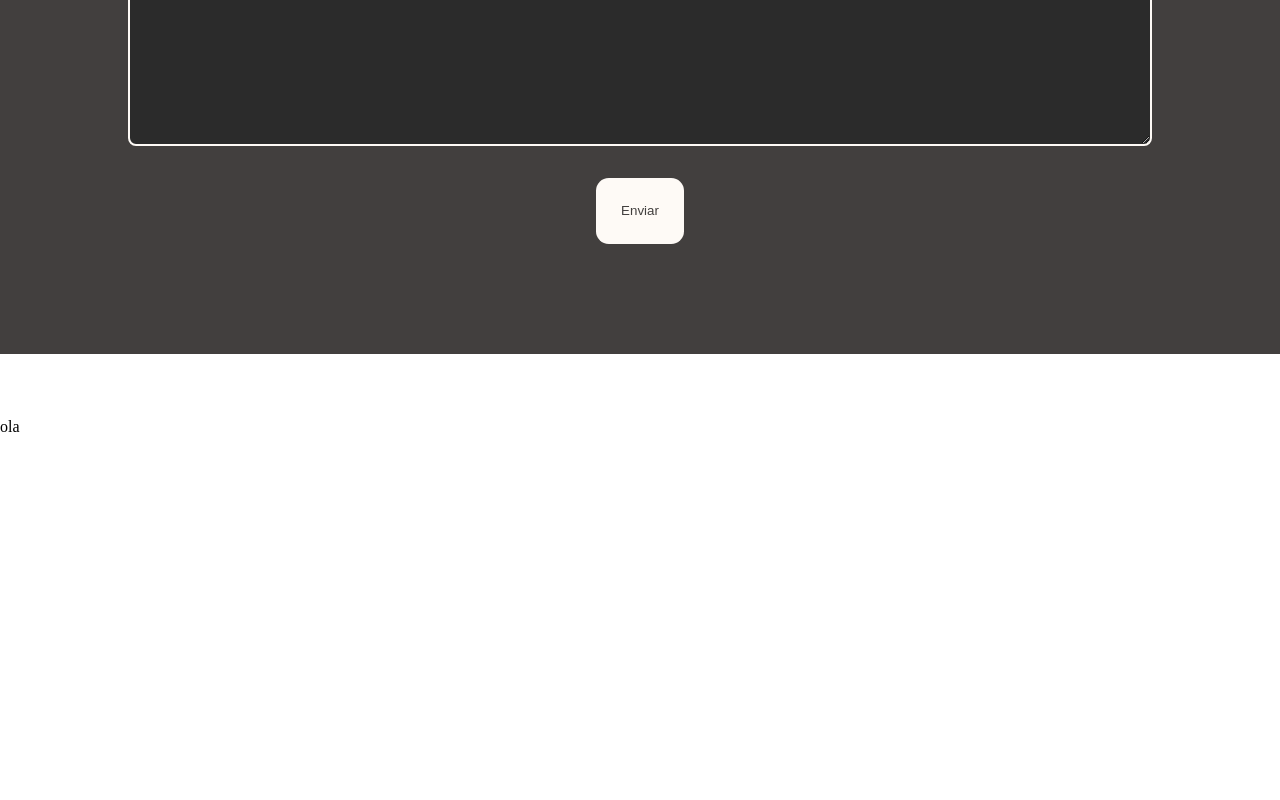
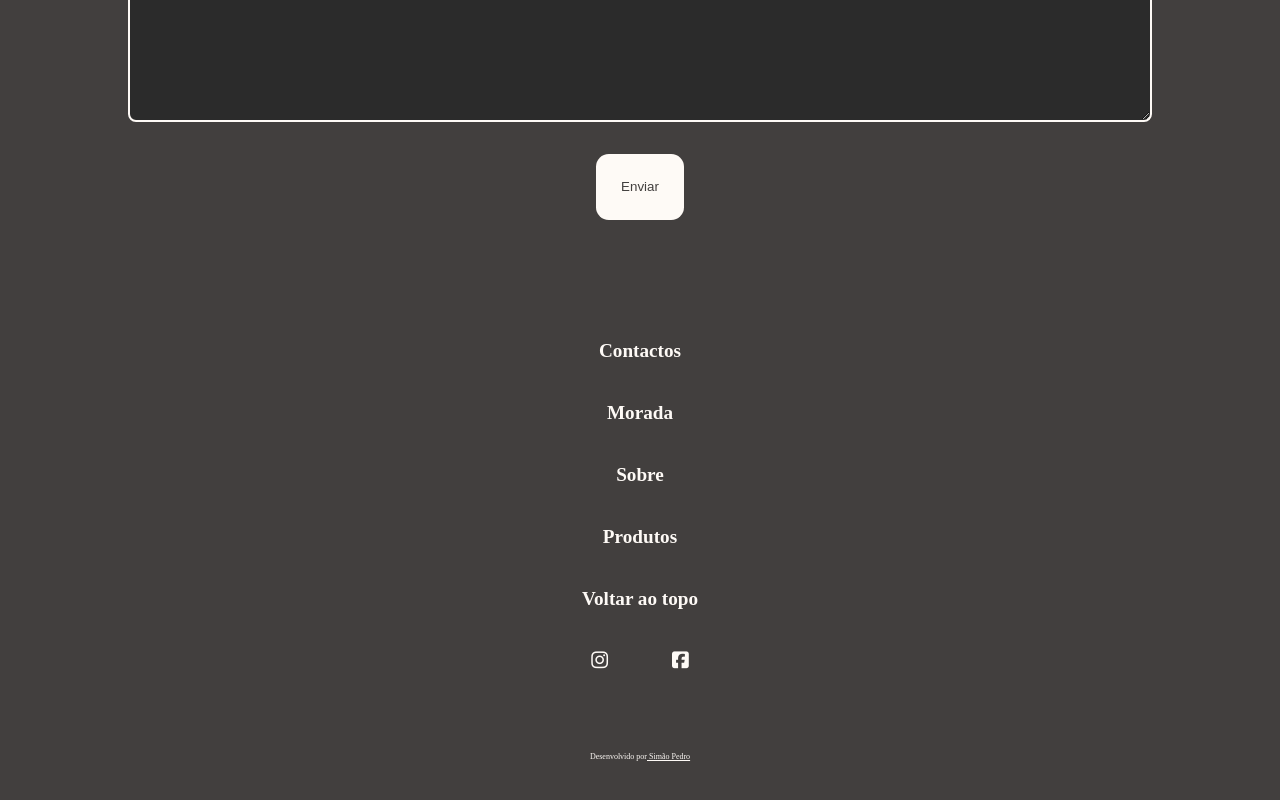
Before and after one commit to simaopedroalves/talho-barreiro, a React (Vite) app: page / in a window 1280 px wide. Shown: the part 6657-7457 px from the top of the page. Before the commit the page ends 7093 px from the top, so only its background shows below. Built offline with nearby package versions, Linux system fonts and the light colour scheme.

Commit message:
working on footer

```diff
--- a/src/About/About.jsx
+++ b/src/About/About.jsx
@@ -3,7 +3,7 @@ import './About.css'
 export function About () {
     return (
         <div className='about'>
-            <h1>Sobre nós</h1>
+            <h1 id='Sobre'>Sobre nós</h1>
 
             <div>
                 <img src="/public/Images/frente-de-loja.jpg" alt="Frente de Loja do Talho Barreiro" className='aboutImage'/>
--- a/src/Contact/Contact.css
+++ b/src/Contact/Contact.css
@@ -2,10 +2,10 @@
     display: grid;
     justify-content: center;
     text-align: center;
-    margin: 4rem auto;
+    margin: 4rem auto 0 auto;
     background-color: var(--gray-one);
     gap: 5lvh;
-    padding: 3lvw;
+    padding: 3lvw 3lvw 0 3lvw;
 }
 
 .contact h1 {
--- a/src/Contact/Contact.jsx
+++ b/src/Contact/Contact.jsx
@@ -4,7 +4,7 @@ import { useState } from 'react';
 export function Contact () {
     return (
         <div className='contact'>
-            <h1>Contactos</h1>
+            <h1 id='Contactos'>Contactos</h1>
 
             <Address props = {{
                 icon: "fa-solid fa-location-dot",
@@ -19,10 +19,10 @@ export function Contact () {
                 paragraphTwo: '917 443 736'
             }}/>
 
-            <Contacts props = {{
+            <Address props = {{
                 icon: "fa-solid fa-envelope",
                 title: 'Email',
-                paragraphOne: 'barreirodesde1986@gmail.com'
+                paragraph: 'barreirodesde1986@gmail.com'
             }}/>
 
             <TalkToUs />
@@ -61,7 +61,6 @@ function TalkToUs () {
     const [name, setName] = useState('');
     const [email, setEmail] = useState('');
     const [message, setMessage] = useState('Olá equipa do Talho Barreiro');
-    const [text, setText] = useState('');
 
     function handleChangeName(e) {
         setName(e.target.value);
@@ -77,9 +76,6 @@ function TalkToUs () {
 
     function submitForm(e) {
         e.preventDefault()
-
-
-
     }
 
     return (
@@ -104,8 +100,6 @@ function TalkToUs () {
 
             <button type='submit' className='submitBtn' onClick={submitForm}>Enviar</button>
 
-
-            <p>{text}</p>
         </form>
     );
 }
--- a/src/EntryImages/EntryImages.jsx
+++ b/src/EntryImages/EntryImages.jsx
@@ -3,7 +3,7 @@ import './EntryImages.css';
 export function EntryImages () {
     return (
         <>
-            <div className="entryImages">
+            <div className="entryImages" id='Produtos'>
                     <p>Comprove a diferença da qualidade</p>
                     {/* <p>O local onde a carne é a peça central e onde o corte faz a diferença.</p> */}
             </div>
--- a/src/Footer/Footer.jsx
+++ b/src/Footer/Footer.jsx
@@ -1,17 +1,132 @@
 import './Footer.css'
 
+// Style
 
-// import { useState } from 'react';
+const footer = {
+    backgroundColor: 'var(--gray-one)',
+    margin: 0,
+    border: 'none',
+    outline: 'none',
+    padding: '5lvh 0',
+}
+const li = {
+    listStyle: 'none',
+    fontWeight: 'bold',
+    fontSize: '1.2rem'
+}
 
+const a= {
+    textDecoration: 'none',
+    color: 'var(--white)',
+    cursor: 'pointer',
+}
+
+const ul = {
+    display: 'grid',
+    justifyContent: 'center',
+    gap: '5lvh',
+    alignItems: 'center',
+    padding: '5lvh 0',
+    textAlign: 'center'
+}
 
 export function Footer () {
-    return(
-        <footer>
-            <p>ola</p>
+
+    const footerLinkNames = [
+        {name: 'Contactos', link: '#Contactos'},
+        {name: 'Morada', link: '#Morada'},
+        {name: 'Sobre', link: '#Sobre'},
+        {name: 'Produtos', link: '#Produtos'},
+        {name: 'Voltar ao topo', link: '#VoltarAoTopo'}
+    ];
+
+    const links = footerLinkNames.map((element) => {
+        return(
+            <li key={element.name} style={li}>
+                <a href={element.link} style={a}>{element.name}</a>
+            </li>
+        );
+    });
+
+    return (
+        <footer style={footer}>
+            <ul style={ul}>
+                {links}
+            </ul>
+            <SocialMedia/>
+            <DevName/>
         </footer>
     );
 }
 
-function MyComponent () {
+function SocialMedia () {
 
+    //Style
+
+    const ulSocialMedia = {
+        display: 'flex',
+        justifyContent: 'center',
+        gap: '5lvw',
+        fontSize: '2rem',
+        color: 'white'
+    }
+
+    const socialMediaArr = [
+        {name: 'Instagram', link: 'https://www.instagram.com/talhodobarreiro/', icon: 'fa-brands fa-instagram'},
+        {name: 'FaceBook', link: 'https://www.facebook.com/talho.do.barreiro/?locale=pt_PT', icon: 'fa-brands fa-square-facebook'},
+    ];
+
+    const socialMediaMap = socialMediaArr.map((el) => {
+        return(
+            <li key={el.name} style={li}>
+                <a href={el.link} style={a}>
+                    <i className={el.icon}></i>
+                </a>
+            </li>
+        );
+    });
+
+    return (
+        <ul style={ulSocialMedia}>
+            {socialMediaMap}
+        </ul>
+    );
 }
+
+function DevName () {
+
+    //Style
+    const devNameStyle = {
+        textAlign: 'center',
+        color: 'var(--white)',
+        fontSize: '0.5rem',
+        margin: '10lvh 0'
+    }
+
+    const aDevName = {
+        textDecoration: 'none',
+        color: 'var(--white)',
+        cursor: 'pointer',
+        textDecoration: 'underline'
+    }
+
+    const devArr = [
+        {name: ' Simão Pedro', portfolio: 'https://portfoliosimaopedro.webdevsp.com/'}
+    ]
+
+    const devName = devArr.map((el) => {
+        return (
+            <p style={devNameStyle}>Desenvolvido por
+                <a href={el.portfolio} style={aDevName}>
+                    {el.name}
+                </a>
+            </p>
+        );
+    })
+
+    return (
+        <>
+        {devName}
+        </>
+    );
+}
--- a/src/Navbar/Navbar.jsx
+++ b/src/Navbar/Navbar.jsx
@@ -2,12 +2,12 @@ export function Navbar() {
 
     return (
       <div>
-            <header className="header">
+            <header className="header" >
                 <img src="./Images/logo-img.jpeg" onClick={handleBackHome} alt="" id="logoImg"/>
                 <h1 className="companyName">Talho Barreiro</h1>
                 <i className="fa-solid fa-ellipsis" onClick={handleMenu}></i>
             </header>
-            <nav className='navbar'>
+            <nav className='navbar' id="VoltarAoTopo">
                 <ul className="menu-options-disabled menu-list">
                     <li onClick={handleSobre}>Sobre</li>
                     <li onClick={handleContactos}>Contactos</li>
```
